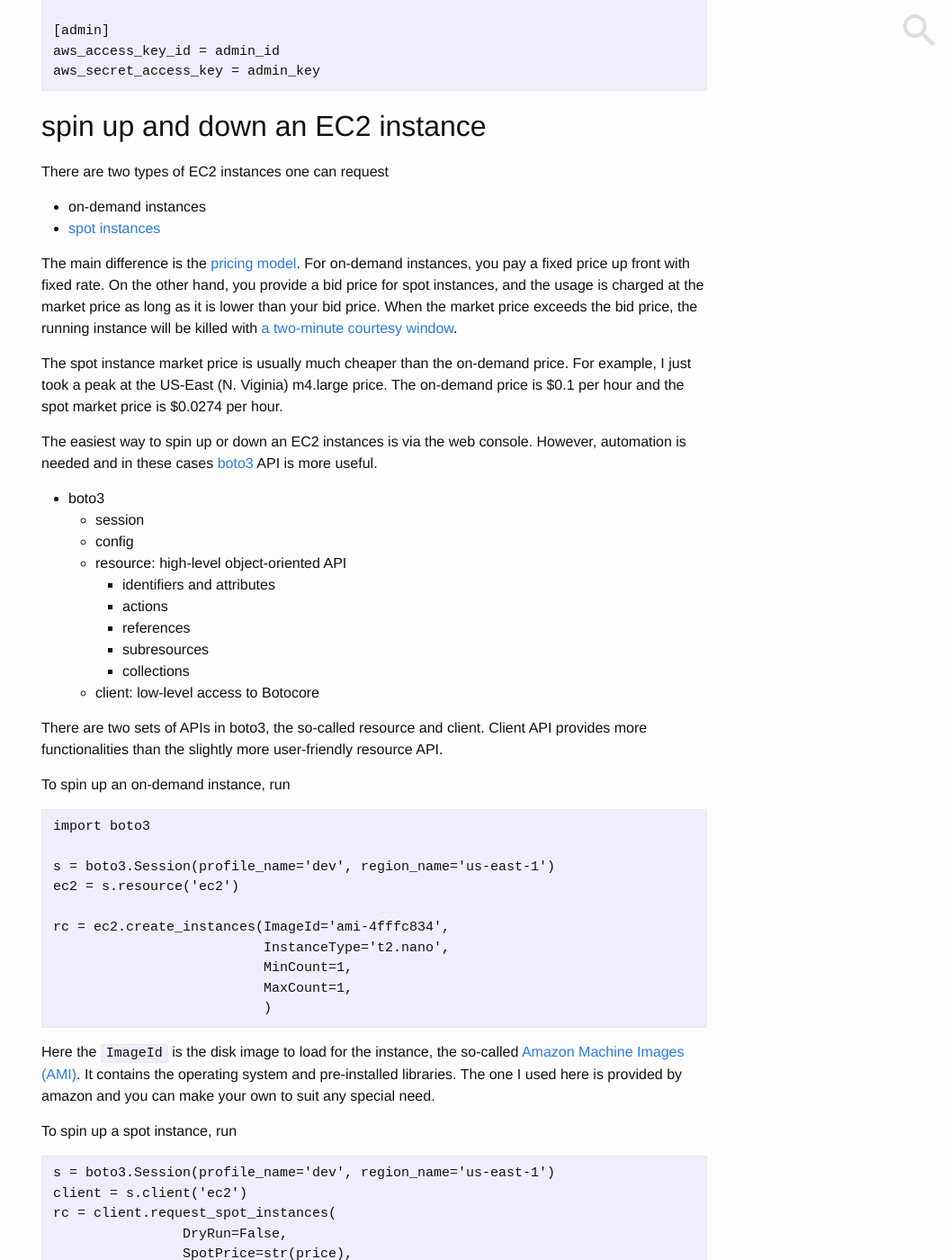
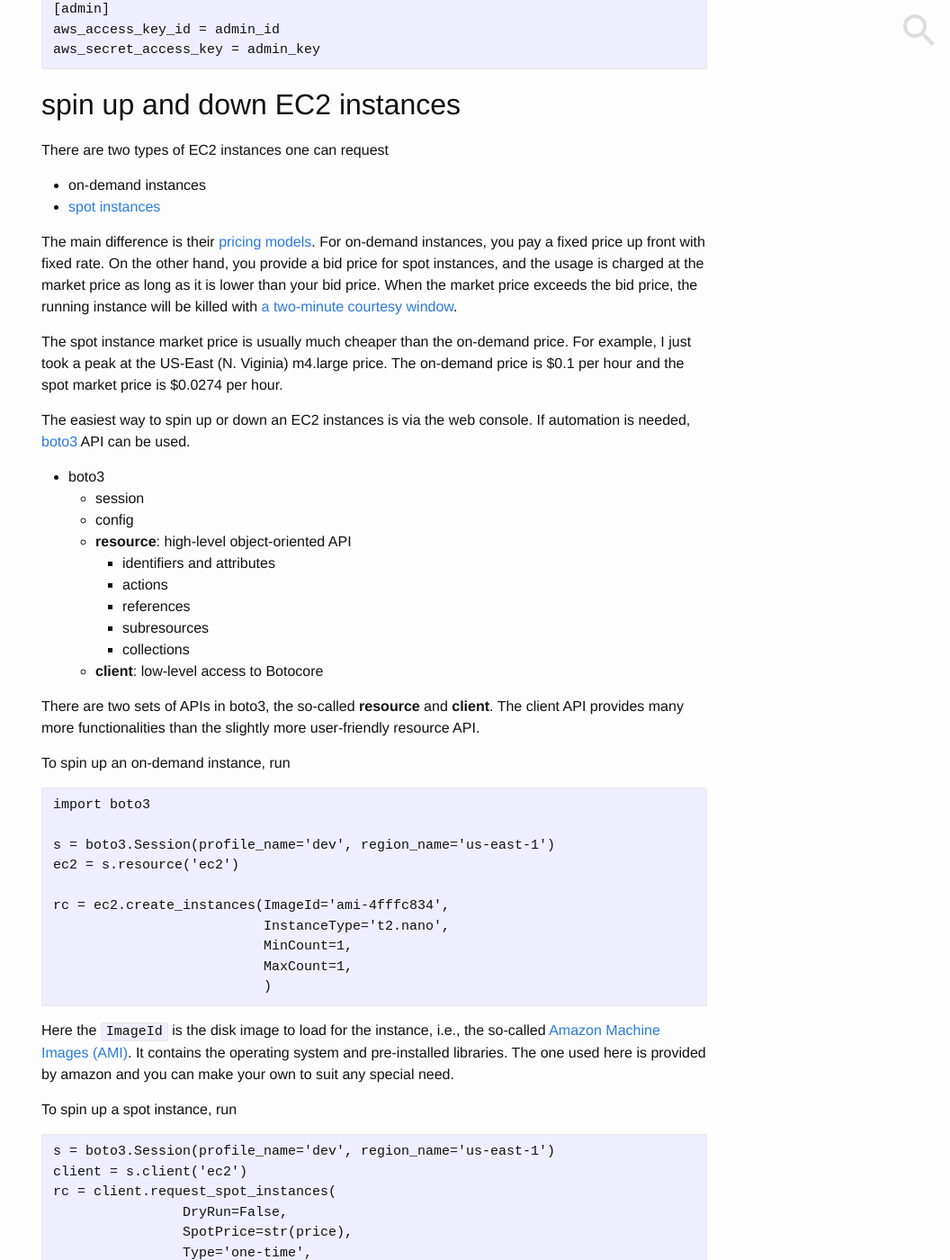
Before and after one commit to nosarthur/nosarthur.github.io, a Jekyll site: the page built from _posts/2017-08-26-aws.md, in a window 1280 px wide and 1400 px high, scrolled down 2045 px. Shown: the whole window at 90% size, without its empty margins (224-1280 px from the left). Built offline with Jekyll 4.4.1, drawn with Linux system fonts in a browser that asks for light colours; comment, search, counter and statistics services are not loaded; some of the changed text lies outside the part shown.

Commit message:
update aws page

````diff
--- a/_posts/2017-08-26-aws.md
+++ b/_posts/2017-08-26-aws.md
@@ -12,7 +12,8 @@
 [Amazon web services (AWS)](https://en.wikipedia.org/wiki/Amazon_Web_Services)
 is a useful tool to alleviates the pain of maintaining infrastructure.
 It makes requesting cloud computing resources as easy as either clicking a few buttons or making an API call.
-The price is quite affordable even for individuals, and you can estimate the monthly cost based on approximate usage with [this page](http://calculator.s3.amazonaws.com/index.html).
+Also the price is quite affordable even for individuals.
+You can estimate the monthly cost based on approximate usage with [this page](http://calculator.s3.amazonaws.com/index.html).
 
 The main components of AWS include
 
@@ -33,7 +34,7 @@
 In this post I will share my notes for the following tasks:
 
 * [basic account configurations](#config)
-* [spin up and down an on-demand or spot EC2 instance](#instances)
+* [spin up and down on-demand or spot EC2 instances](#instances)
 * [ssh to EC2 instance](#ssh)
 * [access S3 from EC2 instance without credentials](#s3)
 
@@ -106,14 +107,14 @@
 aws_secret_access_key = admin_key
 ```
 
-## <a name='instances'></a> spin up and down an EC2 instance
+## <a name='instances'></a> spin up and down EC2 instances
 
 There are two types of EC2 instances one can request
 
 * on-demand instances
 * [spot instances](https://aws.amazon.com/ec2/spot/)
 
-The main difference is the [pricing model](https://aws.amazon.com/ec2/pricing/).
+The main difference is their [pricing models](https://aws.amazon.com/ec2/pricing/).
 For on-demand instances, you pay a fixed price up front with fixed rate.
 On the other hand, you provide a bid price for spot instances, and the usage is charged at the market price as long as it is lower than your bid price.
 When the market price exceeds the bid price, the running instance will be killed with [a two-minute courtesy window](https://aws.amazon.com/blogs/aws/new-ec2-spot-instance-termination-notices/).
@@ -123,22 +124,22 @@
 The on-demand price is $0.1 per hour and the spot market price is $0.0274 per hour.
 
 The easiest way to spin up or down an EC2 instances is via the web console.
-However, automation is needed and in these cases
-[boto3](https://boto3.readthedocs.io/en/latest/) API is more useful.
+If automation is needed,
+[boto3](https://boto3.readthedocs.io/en/latest/) API can be used.
 
 * boto3
     * session
     * config
-    * resource: high-level object-oriented API
+    * **resource**: high-level object-oriented API
         * identifiers and attributes
         * actions
         * references
         * subresources
         * collections
-    * client: low-level access to Botocore
+    * **client**: low-level access to Botocore
 
-There are two sets of APIs in boto3, the so-called resource and client.
-Client API provides more functionalities than the slightly more user-friendly resource API.
+There are two sets of APIs in boto3, the so-called **resource** and **client**.
+The client API provides many more functionalities than the slightly more user-friendly resource API.
 
 To spin up an on-demand instance, run
 
@@ -155,9 +156,10 @@
                           )
 ```
 
-Here the `ImageId` is the disk image to load for the instance, the so-called [Amazon Machine Images (AMI)](http://docs.aws.amazon.com/AWSEC2/latest/UserGuide/AMIs.html).
+Here the `ImageId` is the disk image to load for the instance,
+i.e., the so-called [Amazon Machine Images (AMI)](http://docs.aws.amazon.com/AWSEC2/latest/UserGuide/AMIs.html).
 It contains the operating system and pre-installed libraries.
-The one I used here is provided by amazon and you can make your own to suit any special need.
+The one used here is provided by amazon and you can make your own to suit any special need.
 
 To spin up a spot instance, run
 
````
Also changed, not shown: other parts of _posts/2017-08-26-aws.md (+9 -9 lines).
